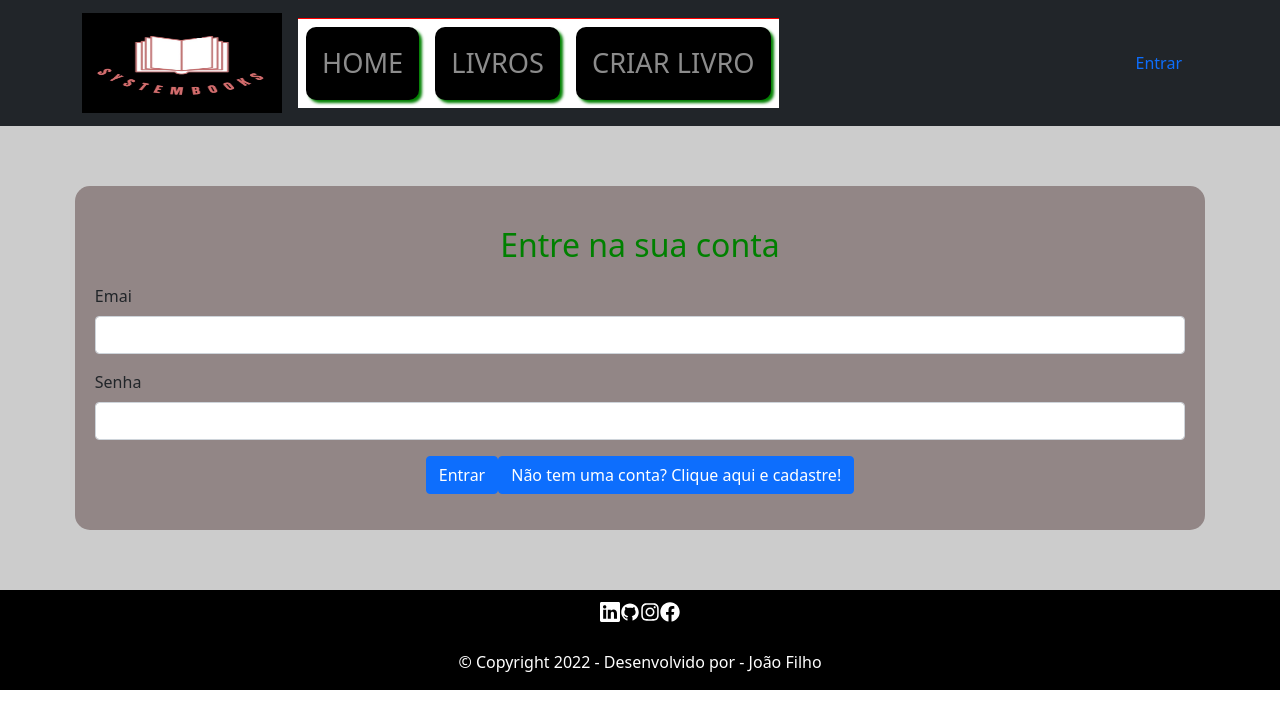
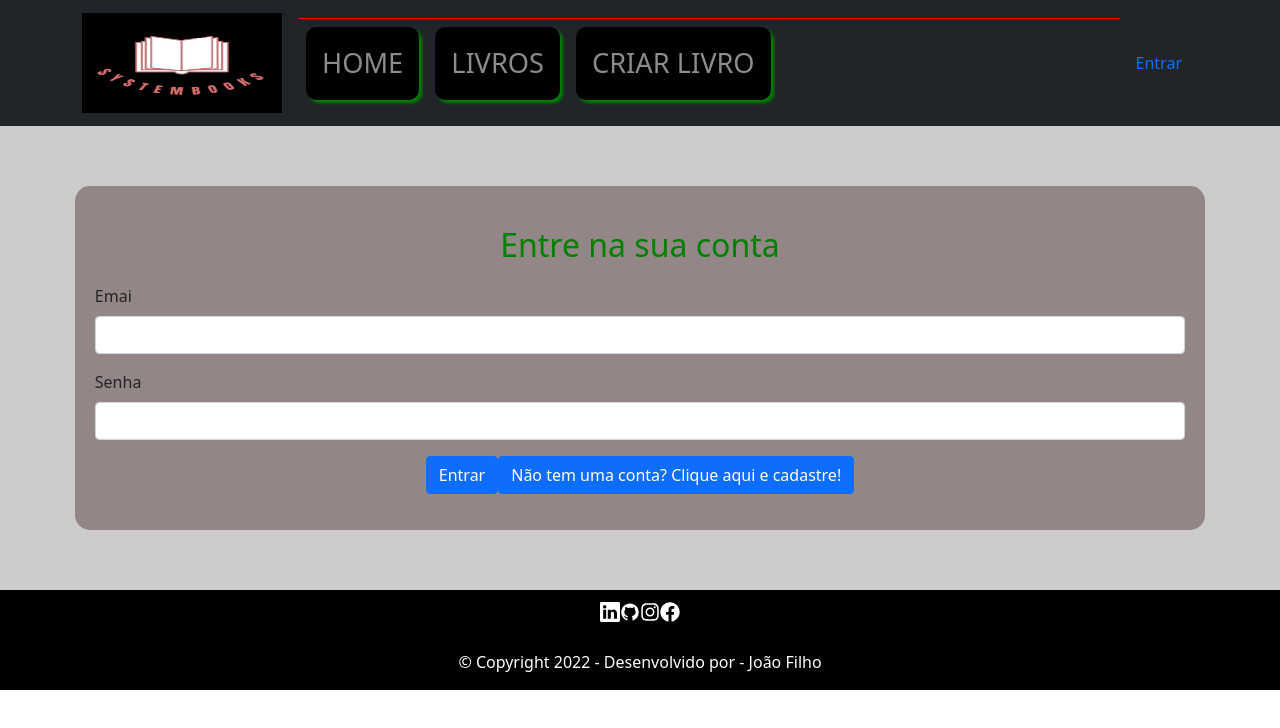
Before and after one commit to ironhack-sao-wdft/react-ironplate, a React (Create React App) app: page /login in a window 1280 px wide. Shown: the top 728 px of the page. Built offline with nearby package versions, Linux system fonts and the light colour scheme.

Commit message:
navbar collapse

```diff
--- a/src/assets/styles/index.css
+++ b/src/assets/styles/index.css
@@ -1,9 +1,11 @@
 .navbar-nav {
+  display: flex;
   justify-content: end;
-  background: white;
+}
+
+.navbar-collapse {
   border-top: 1px solid red;
 }
-
 /* estilos da página principal app.js */
 .main {
   min-height: 100%;
@@ -58,7 +60,7 @@
 
 /*botão de editar na pagina de livros*/
 
-.btn-editar {
+.btn-link {
   background-color: yellow;
   margin-right: 2px;
 }
--- a/src/pages/Lista.js
+++ b/src/pages/Lista.js
@@ -19,8 +19,8 @@ function ListaLivro() {
   }, []);
 
   return (
-    <div className="container  d-flex justify-content-between">
-      <div className="row">
+    <div className="container  mb-3">
+      <div className="row  row-col-md-4">
         {listaLivro.map((currentLivroObj) => (
           <CardLivro key={currentLivroObj._id} {...currentLivroObj} />
         ))}
--- a/src/pages/Livros/DetalheLivro.js
+++ b/src/pages/Livros/DetalheLivro.js
@@ -45,7 +45,7 @@ function DetalheLivro(props) {
           <Link
             to={`/edit-livro/${id}`}
             type="button"
-            className="btn btn-link  btn-warning mr-3"
+            className="btn btn-link  btn-warning"
           >
             Editar
           </Link>
```
